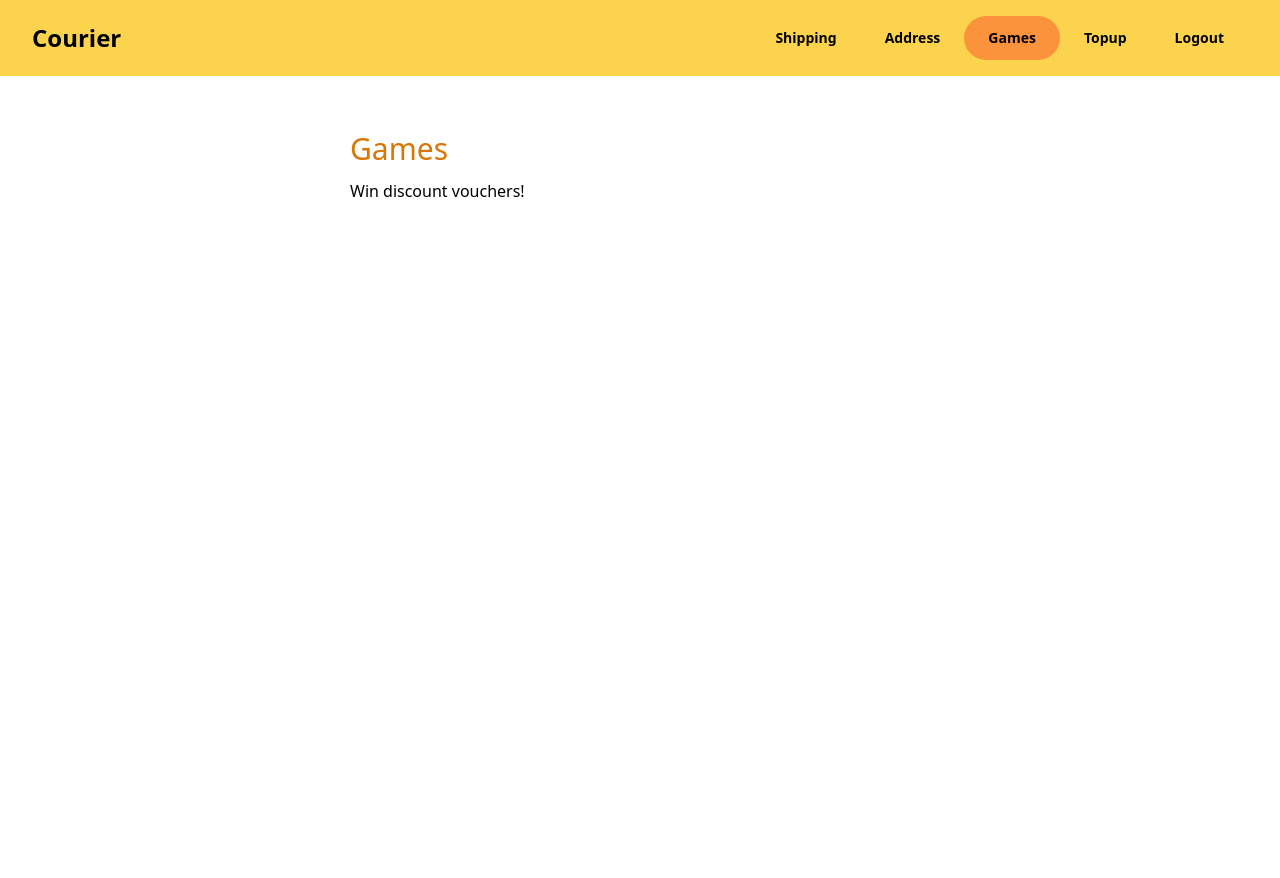
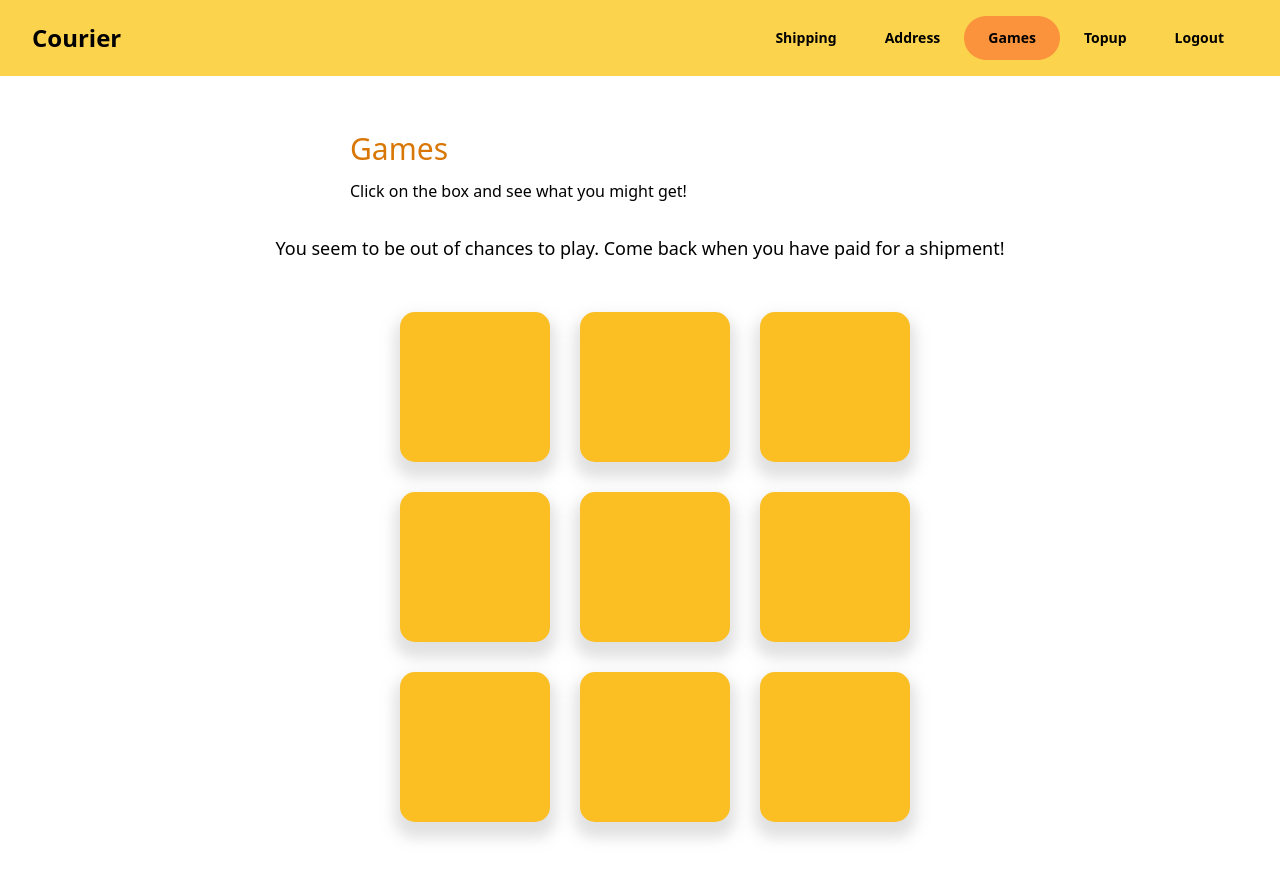
Before and after one commit to hanseljulio/courier-nextjs, a Next.js app: page /user/games in a window 1280 px wide. Shown: the top 878 px of the page. Before the commit the page ends 800 px from the top, so only its background shows below. Built offline with nearby package versions, Linux system fonts and the light colour scheme; no server answers.

Commit message:
feat(user): user can now play games depending on how many shipments are paid

```diff
--- /dev/null
+++ b/src/components/GameCard/GameCard.module.css
@@ -0,0 +1,16 @@
+.gamecardDiv {
+  padding-left: 30px;
+  transition: all 0.2s ease-in-out;
+}
+
+.gamecardDiv:hover {
+  scale: 1.1;
+}
+
+.gamecardArea {
+  box-shadow: 0px 10px 14px 6px rgba(168, 168, 168, 0.34);
+  border-radius: 15px;
+  display: flex;
+  justify-content: center;
+  align-items: center;
+}
--- /dev/null
+++ b/src/components/GameCard/index.tsx
@@ -0,0 +1,64 @@
+import { useState } from "react";
+import styles from "./GameCard.module.css";
+
+interface GameCardProps {
+  money: number;
+  chances: number;
+  removeChance: () => void;
+  addMoney: (moneyToAdd: number) => void;
+  clickMessage: (money: number) => void;
+}
+
+function GameCard(props: GameCardProps) {
+  const [showMoney, setShowMoney] = useState<boolean>(false);
+  const [color, setColor] = useState<string>(
+    "hover:cursor-pointer bg-amber-400"
+  );
+
+  const currencyConverter = (money: number): string => {
+    return money.toString().replace(/\B(?=(\d{3})+(?!\d))/g, ".");
+  };
+
+  const convertedMoney = currencyConverter(props.money as number);
+
+  const handleClick = () => {
+    if (!showMoney) {
+      setShowMoney(true);
+      props.removeChance();
+      setColor("bg-[#27AE60]");
+      props.clickMessage(props.money);
+      if (props.money !== 0) {
+        props.addMoney(props.money);
+      }
+    }
+  };
+
+  if (props.chances === 0) {
+    setTimeout(() => {
+      setShowMoney(false);
+    }, 3000);
+  }
+
+  return (
+    <div className={`${styles.gamecardDiv}`}>
+      <div
+        style={{
+          border:
+            props.chances !== 0 ? "1px solid lightgray;" : "3px solid #EB5757",
+        }}
+        className={`${styles.gamecardArea} w-[150px] h-[150px] ${
+          props.chances === 0 ? "bg-[#939393] hover:cursor-default" : color
+        }`}
+        onClick={(e) => {
+          props.chances === 0 ? e.preventDefault() : handleClick();
+        }}
+      >
+        <h1 className="text-[18px] font-bold text-center">
+          {showMoney && convertedMoney}
+        </h1>
+      </div>
+    </div>
+  );
+}
+
+export default GameCard;
--- a/src/database/db.json
+++ b/src/database/db.json
@@ -21,7 +21,7 @@
       "walletId": "wallet-1",
       "addressId": "address-1",
       "shippingId": "shipping-1",
-      "gameCount": 0,
+      "gameCount": 2,
       "role": "user"
     },
     {
--- a/src/pages/user/games/index.tsx
+++ b/src/pages/user/games/index.tsx
@@ -1,15 +1,153 @@
-import React, { useEffect } from "react";
+import React, { useState, useEffect } from "react";
 import UserNav from "@/components/UserNav";
 import UserHeader from "@/components/HeaderSection";
+import { useStoreLoginPersist } from "@/store/store";
+import GameCard from "@/components/GameCard";
+import { BASE_URL } from "@/constants/constants";
+import axios from "axios";
+import { ToastContainer, toast } from "react-toastify";
+import "react-toastify/dist/ReactToastify.css";
 
 function Games() {
+  const stateLoginPersist = useStoreLoginPersist();
+
+  const [chances, setChances] = useState<number>(0);
+  const [moneyArray, setMoneyArray] = useState<number[]>([]);
+  const [clicks, setClicks] = useState<number>(0);
+
+  const randomMoney = () => {
+    return Math.floor(Math.random() * (500000 - 1000 + 1) + 1000);
+  };
+
+  const currencyConverter = (money: number): string => {
+    return money.toString().replace(/\B(?=(\d{3})+(?!\d))/g, ".");
+  };
+
+  const getChances = async () => {
+    try {
+      const response = await fetch(`${BASE_URL}/users/${stateLoginPersist.id}`);
+      const result = await response.json();
+
+      setChances(result.gameCount);
+
+      let randomMoneyArray = [];
+      for (let i = 0; i < 9; i++) {
+        let zeroChance = Math.random() * 100;
+
+        if (zeroChance < 75) {
+          randomMoneyArray.push(0);
+        } else {
+          let currentMoney = randomMoney();
+          randomMoneyArray.push(currentMoney);
+        }
+      }
+      setMoneyArray(randomMoneyArray);
+    } catch (e) {
+      console.log(e);
+    }
+  };
+
+  const removeChance = async () => {
+    try {
+      const response = await fetch(`${BASE_URL}/users/${stateLoginPersist.id}`);
+      const result = await response.json();
+
+      result.gameCount--;
+
+      setChances(result.gameCount);
+
+      await axios.patch(`${BASE_URL}/users/${stateLoginPersist.id}`, result);
+    } catch (e) {
+      console.log(e);
+    }
+  };
+
+  const addMoney = async (moneyToAdd: number) => {
+    try {
+      const response = await fetch(`${BASE_URL}/users/${stateLoginPersist.id}`);
+      const result = await response.json();
+
+      const walletResponse = await fetch(
+        `${BASE_URL}/userWallet/${result.walletId}`
+      );
+      const walletResult = await walletResponse.json();
+
+      walletResult.balance += moneyToAdd;
+
+      const newTransaction = {
+        id: walletResult.history.length + 1,
+        date: new Date().toString(),
+        amount: moneyToAdd,
+        selfReferral: walletResult.history[walletResult.history.length - 1]
+          .selfReferral
+          ? true
+          : false,
+      };
+
+      walletResult.history.push(newTransaction);
+
+      await axios.patch(
+        `${BASE_URL}/userWallet/${result.walletId}`,
+        walletResult
+      );
+    } catch (e) {
+      console.log(e);
+    }
+  };
+
+  useEffect(() => {
+    getChances();
+  }, []);
+
+  const clickMessage = (money: number) => {
+    setClicks(clicks + 1);
+    const gotZero = () => toast("Whoops - try again!");
+    const gotMoney = () =>
+      toast(`Nice! - You just earned ${currencyConverter(money)}!`);
+    if (money === 0) {
+      gotZero();
+    } else {
+      gotMoney();
+    }
+  };
+
   return (
-    <div>
-      <UserNav currentPage="games" />
-      <div className="header-section pb-8">
-        <UserHeader title="Games" description="Win discount vouchers!" />
+    <>
+      <div>
+        <UserNav currentPage="games" />
+        <ToastContainer />
+        <div className="header-section pb-8">
+          <UserHeader
+            title="Games"
+            description="Click on the box and see what you might get!"
+          />
+        </div>
+        <div className="games-section">
+          <p className="text-[18px] pb-[50px] text-center mobile:pb-[30px]">
+            {chances > 0
+              ? `You have ${chances} chance(s) left.`
+              : `You seem to be out of chances to play. Come back when you have paid for a shipment!`}
+          </p>
+          {clicks === 9 ? (
+            <p className="text-[18px] pb-[50px] text-center">
+              Out of boxes. Refresh the page to continue playing!
+            </p>
+          ) : null}
+          <div className="cards-section grid justify-center pb-[100px] grid-cols-[repeat(3,_180px)] grid-rows-[repeat(3,_180px)] mobile:grid-cols-[repeat(2,_180px)] mobile:grid-rows-[repeat(5,_180px)] mobile:mr-6">
+            {moneyArray.map((money, index) => (
+              <GameCard
+                key={index}
+                money={money}
+                chances={chances}
+                removeChance={removeChance}
+                addMoney={addMoney}
+                clickMessage={clickMessage}
+              />
+            ))}
+          </div>
+        </div>
       </div>
-    </div>
+    </>
   );
 }
 
```
